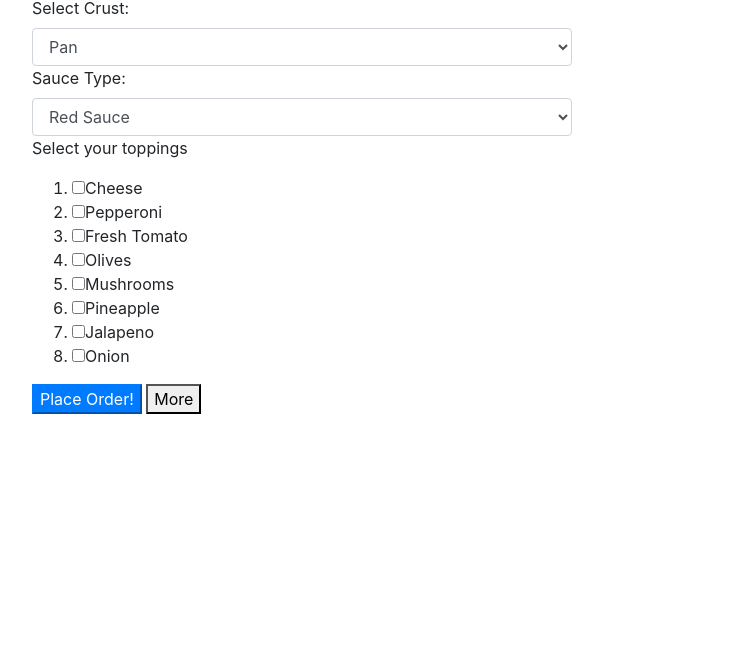
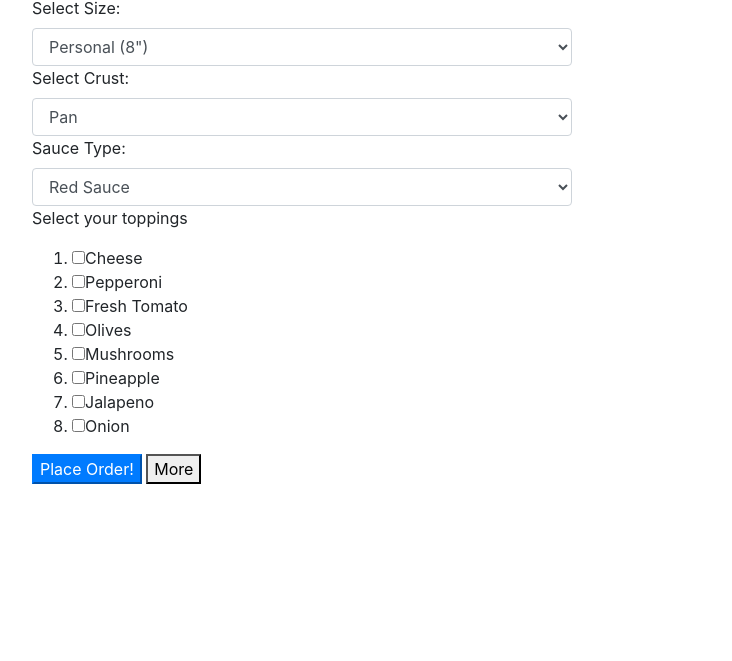
Before and after one commit to OmarMKadah/Pizza-Maker, a plain HTML site: page index.html in a window 1280 px wide. Shown: the part 139-800 px from the top of the page, without its empty margins (53-785 px from the left). Drawn offline with Linux system fonts and the light colour scheme.

Commit message:
add sizing options

```diff
--- a/index.html
+++ b/index.html
@@ -17,6 +17,12 @@
           <h2>Choose Your Crust</h2>
           <form id="new-movie">
             <div class="form-group">
+              <label for="age">Select Size:</label>
+              <select class="form-control" id="pizzas">
+                <option value="8">Personal (8")</option>
+                <option value="12">Medium (12")</option>
+                <option value="16">Family Size (16")</option>
+              </select>
               <label for="age">Select Crust:</label>
               <select class="form-control" id="pizzas">
                 <option value="pan">Pan</option>
--- a/js/scripts.js
+++ b/js/scripts.js
@@ -1,5 +1,6 @@
-function Pizza(size, sauce, topping) {
+function Pizza(size, crust, sauce, topping) {
   this.size = size;
+  this.crust = crust;
   this.sauce = sauce;
   this.topping = topping;
 }
```
